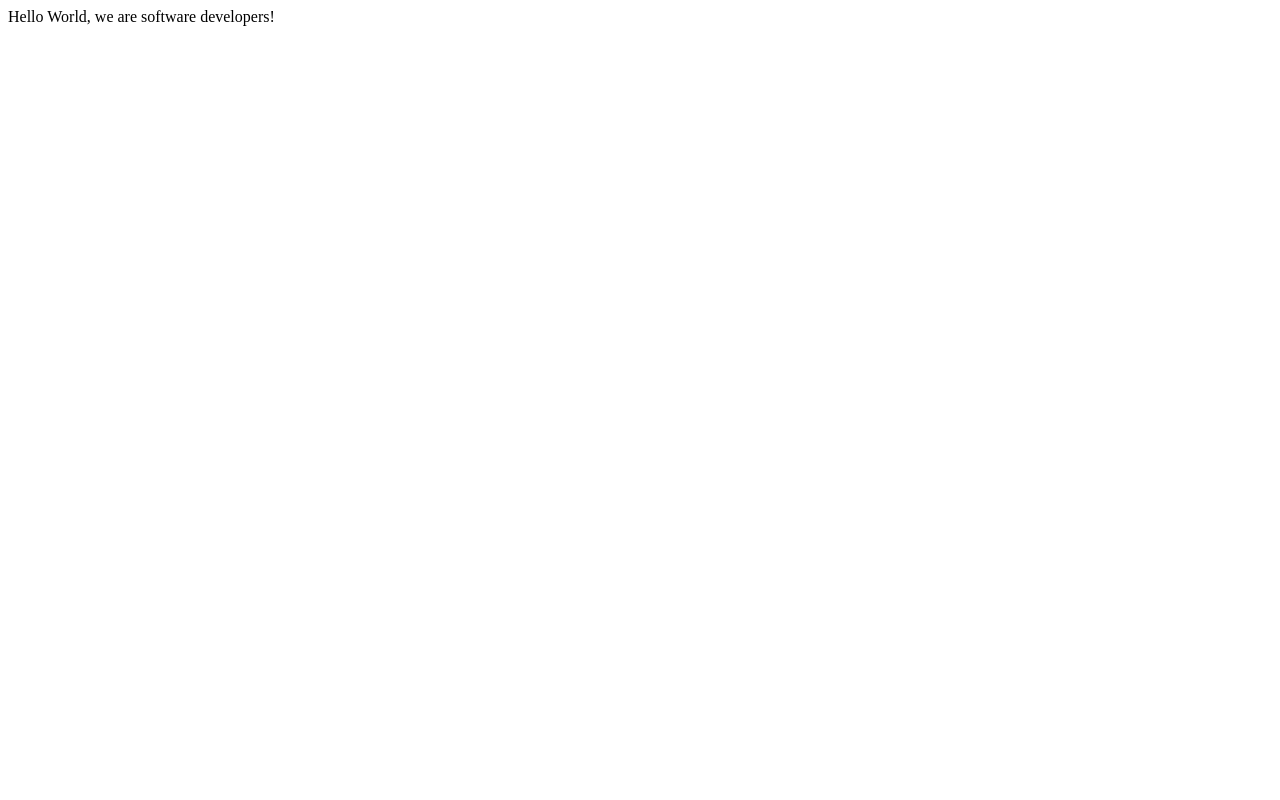
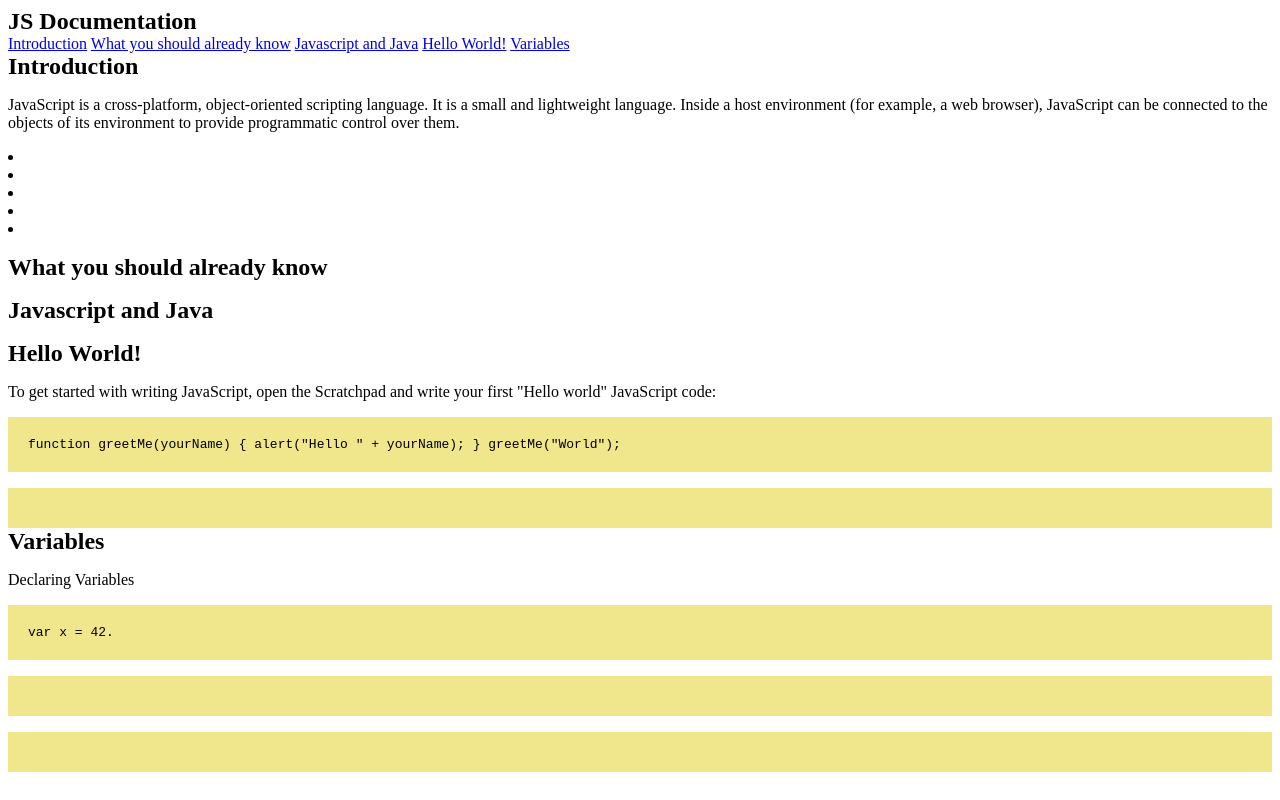
Before and after one commit to Uzair-Manzoor/Briton-Uzair-collab, a plain HTML site: page fcc-test-suite-template-master/index.html in a window 1280 px wide. Drawn offline with Linux system fonts and the light colour scheme.

Commit message:
Technical Documentation

```diff
--- a/fcc-test-suite-template-master/css/style.css
+++ b/fcc-test-suite-template-master/css/style.css
@@ -0,0 +1,10 @@
+header {
+    font-size: 1.5rem;
+    font-weight: bold;
+}
+
+code {
+    background-color: khaki;
+    display: block;
+    padding: 20px;
+}
--- a/fcc-test-suite-template-master/index.html
+++ b/fcc-test-suite-template-master/index.html
@@ -8,7 +8,84 @@
 
   <body>
     <script src="https://cdn.freecodecamp.org/testable-projects-fcc/v1/bundle.js"></script>
-    <h>Hello World, we are software developers!</h>
+
+  <nav id="navbar">
+    <header>
+      JS Documentation
+    </header>
+    <a class="nav-link" href="#Introduction">
+      Introduction</a>
+
+    <a class="nav-link" href="#What you should already know">
+      What you should already know</a>
+
+    <a class="nav-link" href="#Javascript and Java">
+      Javascript and Java</a>
+    <a class="nav-link" href="#Hello World!">
+      Hello World!</a>
+    <a class="nav-link" href="#Variables">
+      Variables</a>
+  </nav>
+
+  <main id="main-doc">
+    <section
+class="main-section" id="Introduction">
+<header>
+  Introduction
+</header>
+<p>
+  JavaScript is a cross-platform, object-oriented scripting language. It
+        is a small and lightweight language. Inside a host environment (for
+        example, a web browser), JavaScript can be connected to the objects of
+        its environment to provide programmatic control over them.
+</p>
+<li></li>
+<li></li>
+<li></li>
+<li></li>
+<li></li>
+<p></p>
+      </section>
+       <section class="main-section" id="What_you_should_already_know">
+         <header>
+           What you should already know
+         </header>
+         <p></p>
+         <p></p>
+      </section>
+       <section class="main-section" id="Javascript_and_Java">
+         <header>Javascript and Java</header>
+         <p></p>
+         <p></p>
+      </section>
+       <section class="main-section" id="Hello_World!">
+         <header>
+           Hello World!
+         </header>
+         <p>To get started with writing JavaScript, open the Scratchpad and write your first "Hello world" JavaScript code:</p>
+         <code>
+          function greetMe(yourName) { alert("Hello " + yourName); }
+          greetMe("World");
+         </code>
+
+         <p></p>
+         <code>
+
+         </code>
+      </section>
+       <section class="main-section" id="Variables">
+         <header>
+           Variables
+         </header>
+         <p> Declaring Variables</p>
+         <code>var x = 42.</code>
+         <p></p>
+         <code></code>
+         <p></p>
+         <code></code>
+      </section>
+
+
 
     <!--
 
```
